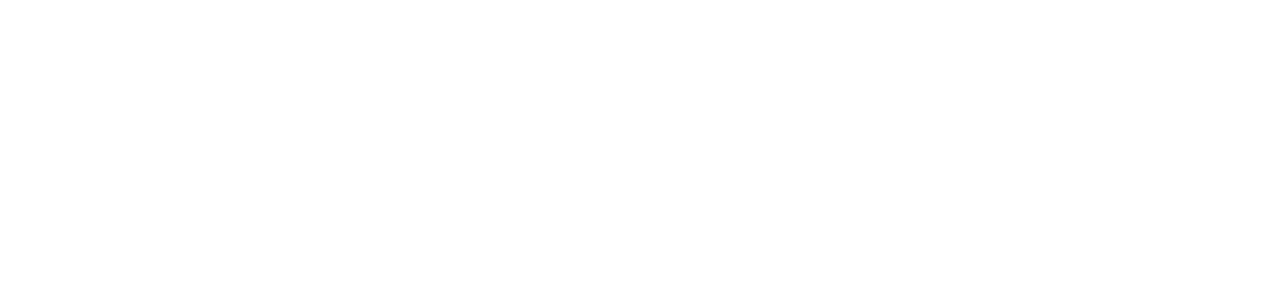
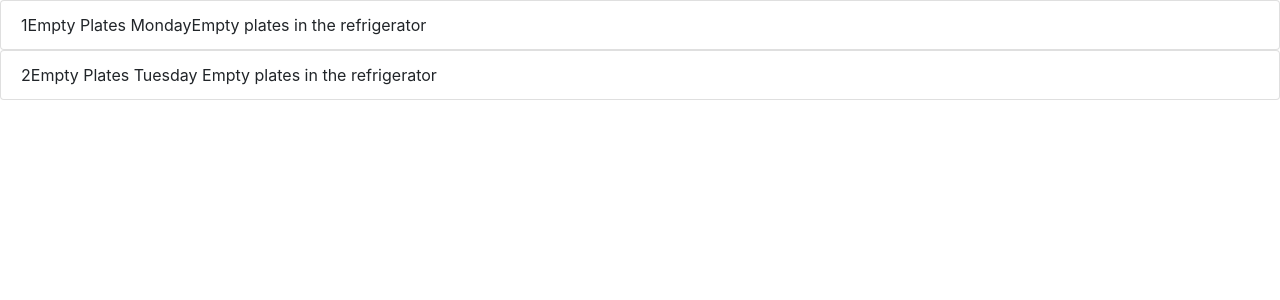
Before and after one commit to Anton90/Fullstack-Challenge, a React (Create React App) app in the folder Client/: page /issues in a window 1280 px wide. Shown: the top 300 px of the page. Built offline with nearby package versions, Linux system fonts and the light colour scheme.

Commit message:
Routes fixed (well sort of, anyway)

```diff
--- a/Client/src/App.js
+++ b/Client/src/App.js
@@ -55,9 +55,9 @@
             )}
           />
           <Route
-            path='/IssueList'
-            component={IssueList}
-            render={() => (
+            exact
+            path='/issues'
+            render={props => (
               <React.Fragment>
                 <IssueList issueArray={this.state.issueArray} />
               </React.Fragment>
@@ -65,8 +65,8 @@
           />
 
           <Route
-            path='/Issues/new'
-            component={IssueCreationForm}
+            exact
+            path='/issues/new'
             render={props => (
               <React.Fragment>
                 <IssueCreationForm />
@@ -74,8 +74,8 @@
             )}
           />
           <Route
-            path='/Issues/1'
-            component={IssueEditingForm}
+            path='/issues/:id'
+            exact
             render={props => (
               <React.Fragment>
                 <IssueEditingForm issue={this.state.mockIssue} />
--- a/Client/src/components/IssueList.js
+++ b/Client/src/components/IssueList.js
@@ -6,10 +6,6 @@
 // import ListGroup from 'react-bootstrap/ListGroup'
 
 class IssueList extends Component {
-  constructor(props) {
-    super(props);
-  }
-
   render() {
     return this.props.issueArray.map(issue => (
       <ListGroup>
```
